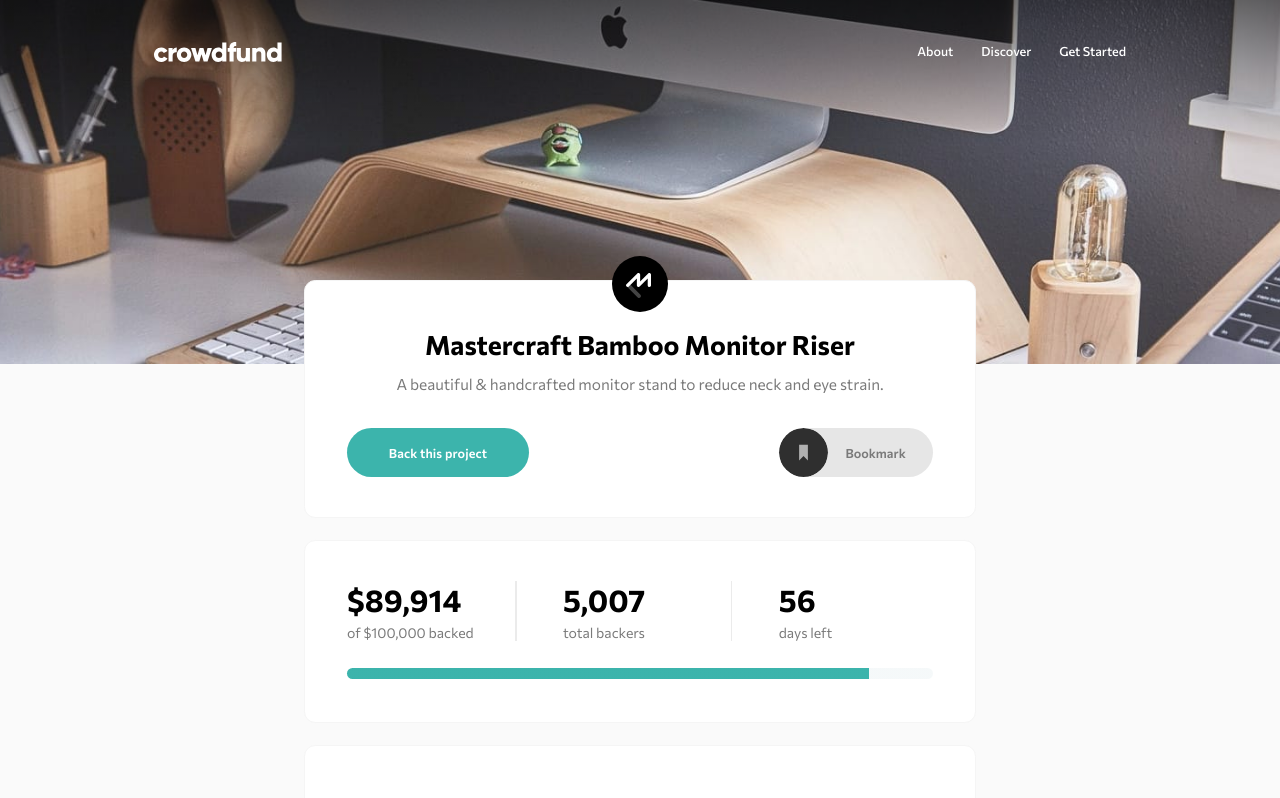
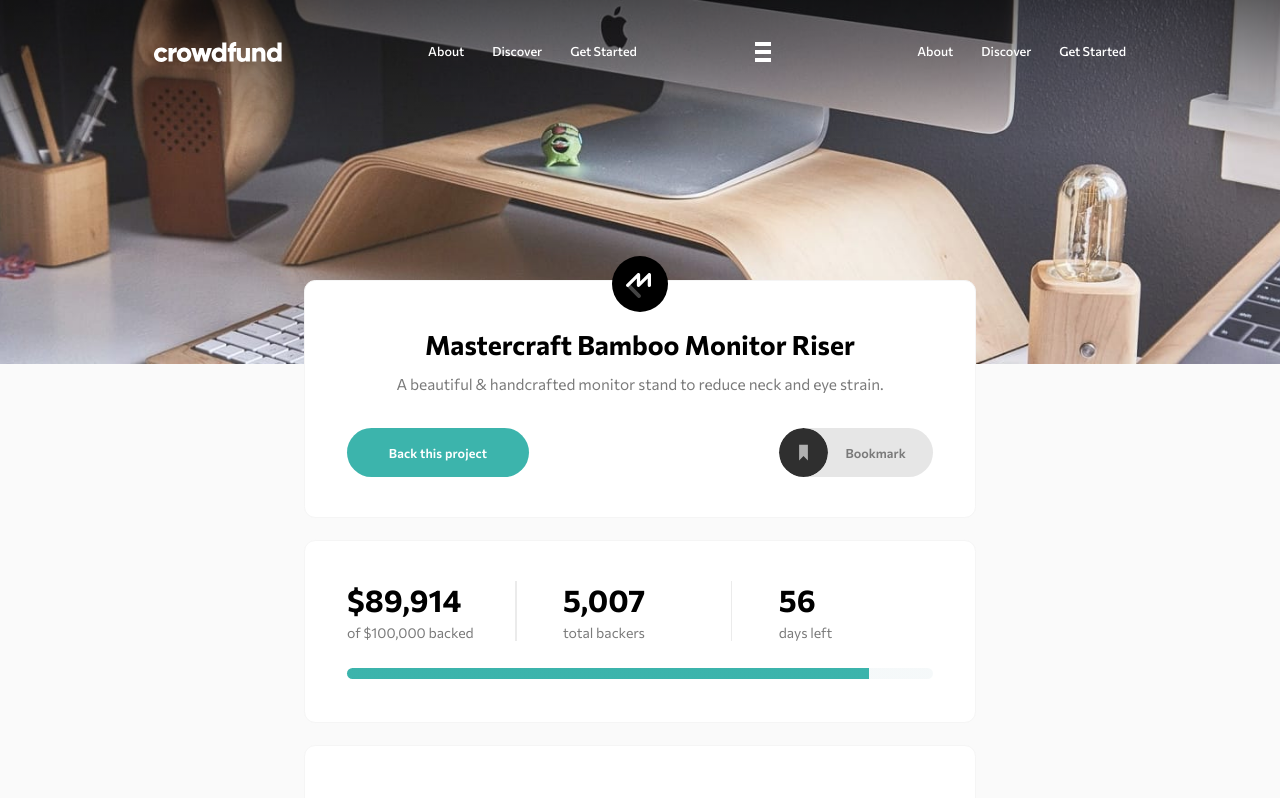
Before and after one commit to 0-BSCode/crowdfunding-product-page, a React (Create React App) app: page / in a window 1280 px wide. Shown: the top 798 px of the page. Built offline with nearby package versions, Linux system fonts and the light colour scheme.

Commit message:
Created mobile menu

```diff
--- /dev/null
+++ b/src/assets/components/Header/Menu.js
@@ -0,0 +1,30 @@
+import React from 'react'
+import Link from './Link'
+import hamburger from '../../images/icon-hamburger.svg'
+
+const Menu = () => {
+
+  const showMenu = () => {
+    const mobileMenu = document.querySelector(".header__menu-links");
+    mobileMenu.classList.toggle("header__menu-links--visible");
+    console.log(mobileMenu);
+  }
+
+  return (
+    <>
+        <img
+        className="header__menu"
+        src={hamburger}
+        alt="Hamburger menu"
+        onClick={showMenu} />
+        <div className="header__menu-links">
+            <Link content="About" />
+            <Link content="Discover" />
+            <Link content="Get Started" />
+        </div>
+    </>
+
+  )
+}
+
+export default Menu
--- a/src/assets/components/Header/Navbar.js
+++ b/src/assets/components/Header/Navbar.js
@@ -1,6 +1,7 @@
 import React from 'react'
 import logo from '../../images/logo.svg'
 import Link from './Link'
+import Menu from './Menu'
 
 const Navbar = () => {
   return (
@@ -11,6 +12,7 @@ const Navbar = () => {
             <Link content="Discover" />
             <Link content="Get Started" />
         </ul>
+        <Menu />
     </nav>
   )
 }
```
